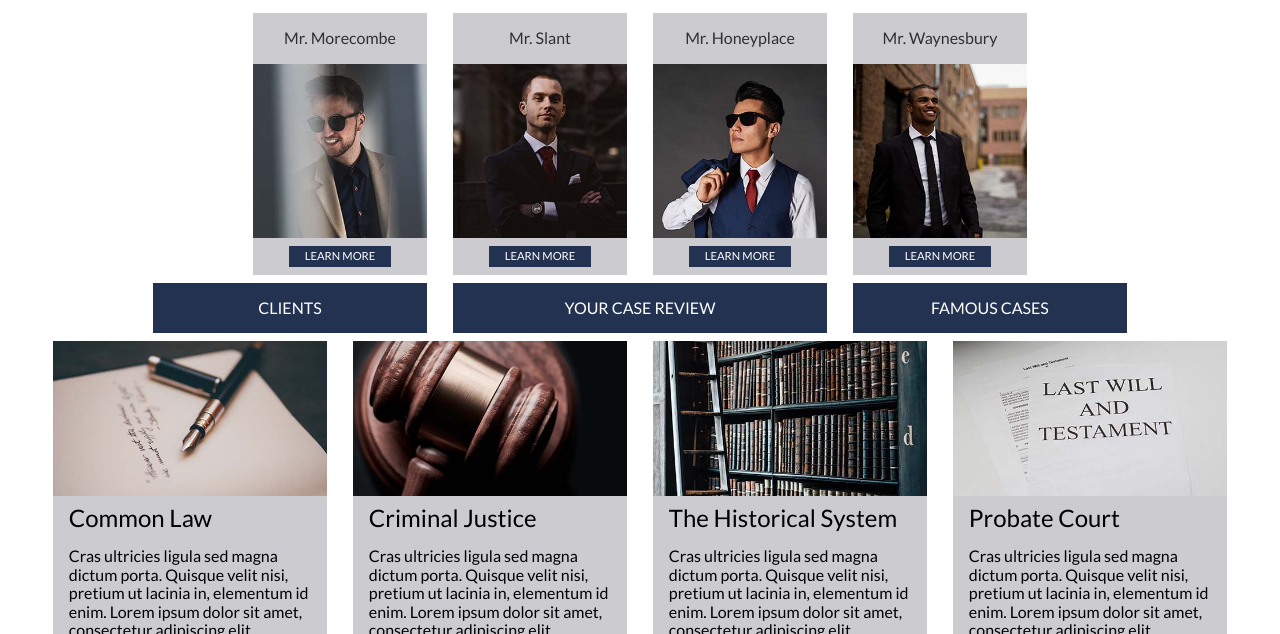
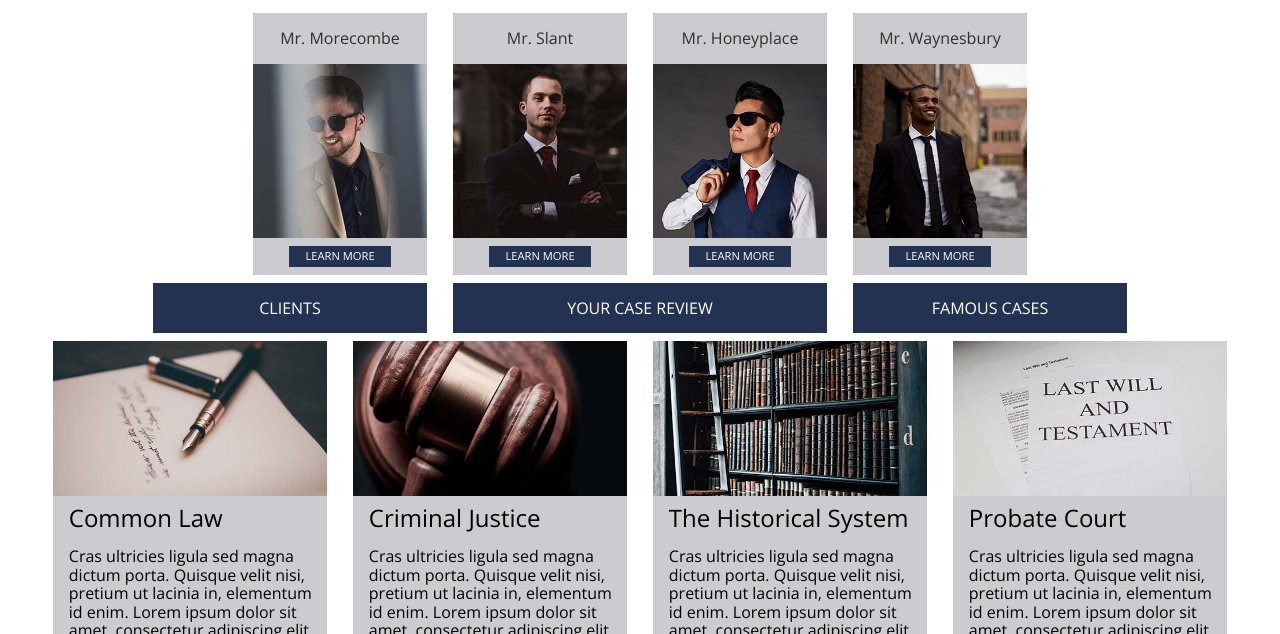
Before and after one commit to annaabbott/annaabbott.github.io, a plain HTML site: page courses/2740/morcombe-slant-honeyplace/index.html in a window 1280 px wide. Shown: the part 166-800 px from the top of the page. Drawn offline with nearby package versions, Linux system fonts and the light colour scheme.

Commit message:
changed font

```diff
--- a/courses/2740/morcombe-slant-honeyplace/index.html
+++ b/courses/2740/morcombe-slant-honeyplace/index.html
@@ -11,7 +11,7 @@
     <title>Morecombe, Slant, & Honeyplace: Attorneys</title>
 
     <!--font family-->
-    <link href="https://fonts.googleapis.com/css?family=Lato:400,700&display=swap" rel="stylesheet">
+    <link href="https://fonts.googleapis.com/css?family=Open+Sans:400,700&display=swap" rel="stylesheet">
 
     <!--font awesome-->
     <script src="https://kit.fontawesome.com/a711695820.js" crossorigin="anonymous"></script>
--- a/courses/2740/morcombe-slant-honeyplace/scss/_variables.scss
+++ b/courses/2740/morcombe-slant-honeyplace/scss/_variables.scss
@@ -1,5 +1,5 @@
 /*font info*/
-$fontFamily: "Lato", sans-serif;
+$fontFamily: "Open Sans", sans-serif;
 $baseFontWeight: 400;
 $boldWeight: 700;
 $baseFontSize: 16px;
```
Also changed, not shown: courses/2740/morcombe-slant-honeyplace/css/styles.css.
